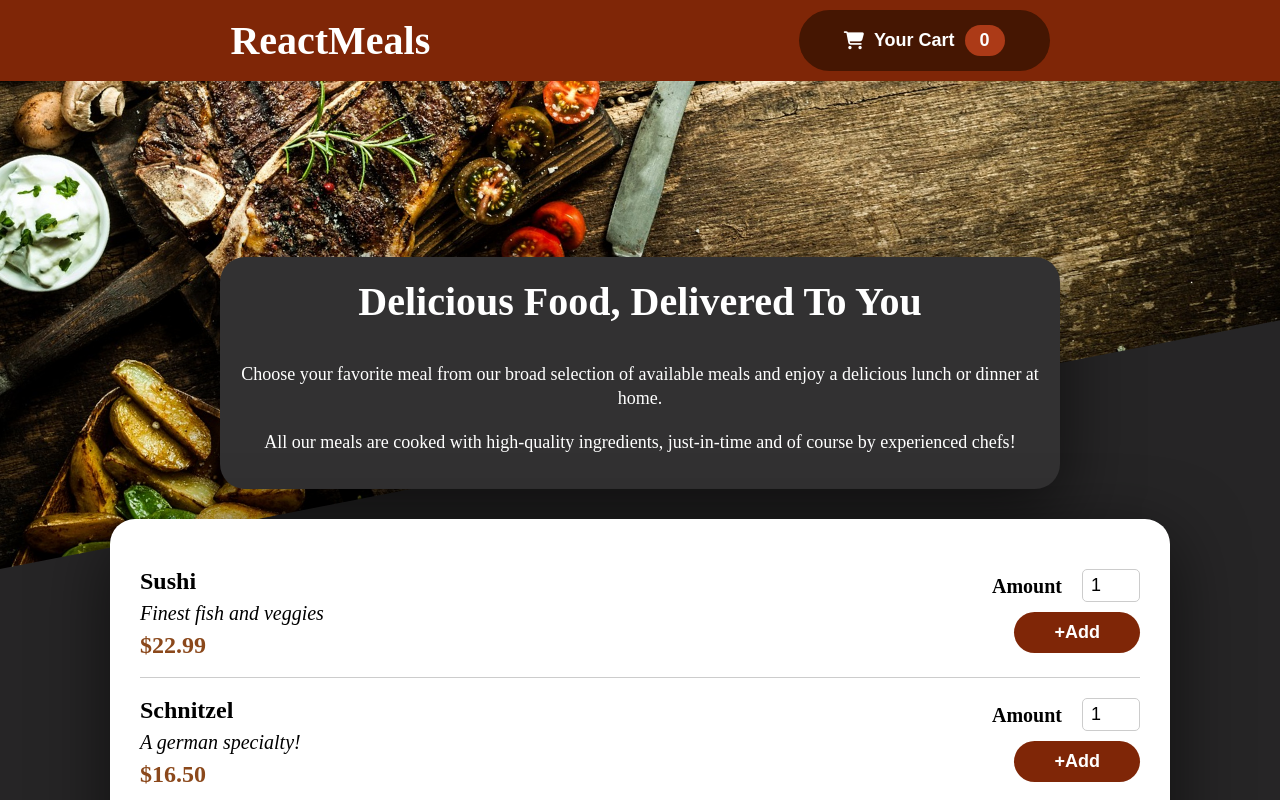
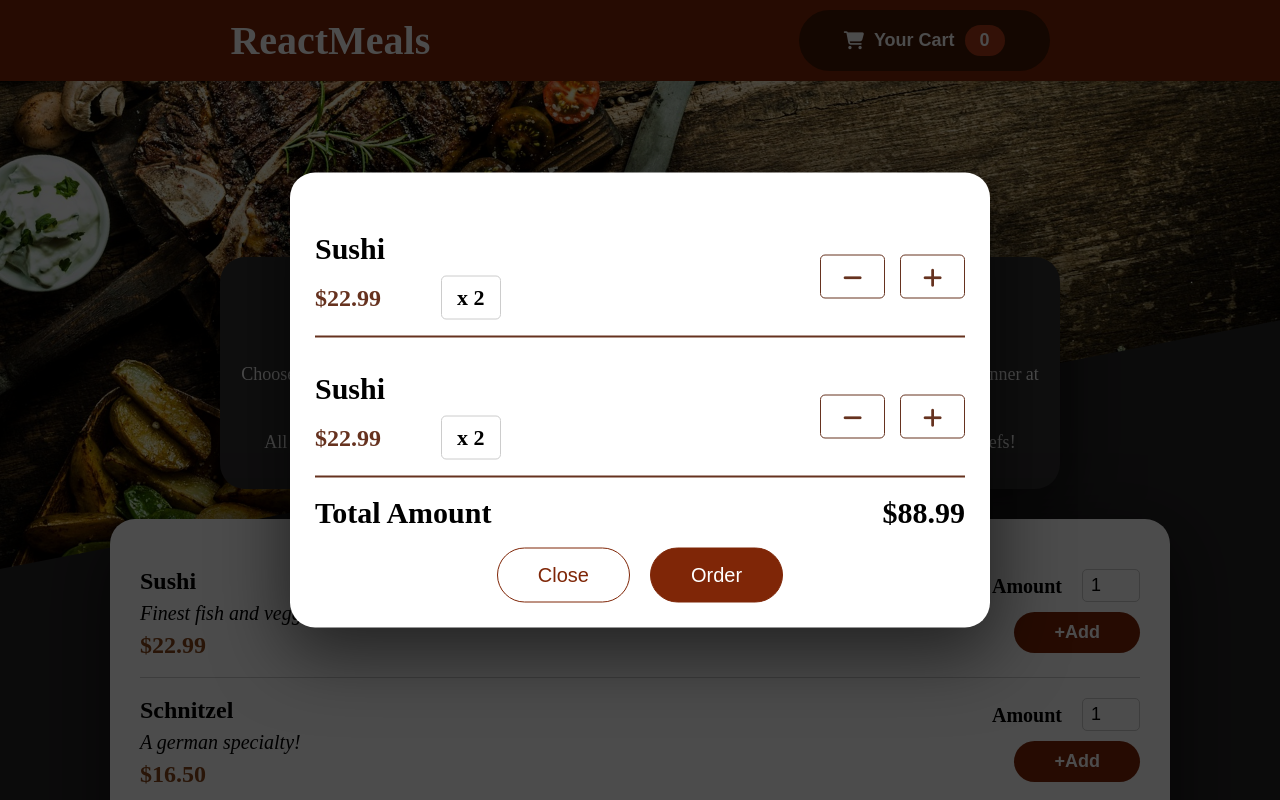
Before and after one commit to hunimoda/food-order-app, a React (Create React App) app: page / in a window 1280 px wide. Shown: the top 800 px of the page. Built offline with nearby package versions, Linux system fonts and the light colour scheme.

Commit message:
Order modal styling complete

```diff
--- a/src/App.js
+++ b/src/App.js
@@ -8,6 +8,7 @@ import MenuList from "./components/MenuList/MenuList";
 
 import CartContext from "./contexts/cart";
 import Alert from "./components/Alert/Alert";
+import Order from "./components/Order/Order";
 
 const items = [
 	{
@@ -59,6 +60,7 @@ function App() {
 					setAlert({ content: "", show: false });
 				}}
 			/>
+			<Order show={true} />
 		</CartContext.Provider>
 	);
 }
--- /dev/null
+++ b/src/components/Order/Order.js
@@ -0,0 +1,29 @@
+import React from "react";
+import Modal from "../UI/Modal/Modal";
+import OrderItem from "./OrderItem/OrderItem";
+import Button from "../UI/Button/Button";
+
+import classes from "./Order.module.css";
+
+const Order = (props) => {
+	const main = (
+		<React.Fragment>
+			<OrderItem />
+			<OrderItem />
+			<div className={classes.total}>
+				<h3>Total Amount</h3>
+				<h3>$88.99</h3>
+			</div>
+		</React.Fragment>
+	);
+
+	const footer = (
+		<React.Fragment>
+			<Button className={classes.close}>Close</Button>
+			<Button className={classes.order}>Order</Button>
+		</React.Fragment>
+	);
+	return <Modal main={main} footer={footer} show={props.show} />;
+};
+
+export default Order;
--- /dev/null
+++ b/src/components/Order/Order.module.css
@@ -0,0 +1,38 @@
+.total {
+	display: flex;
+	justify-content: space-between;
+	align-items: center;
+	margin: 20px 0;
+}
+
+.total h3 {
+	font-size: 30px;
+}
+
+.close,
+.order {
+	font-weight: normal;
+	font-size: 20px;
+	padding: 15px 40px;
+	border: 1px solid #7f2607;
+}
+
+.close {
+	background: white;
+	color: #7f2607;
+}
+
+.close:hover {
+	background: #df9677;
+	border-color: #df9677;
+	color: white;
+}
+
+.order {
+	background: #7f2607;
+	margin-left: 20px;
+}
+
+.order:hover {
+	background: #9f4627;
+}
--- /dev/null
+++ b/src/components/Order/OrderItem/OrderItem.js
@@ -0,0 +1,25 @@
+import classes from "./OrderItem.module.css";
+
+const OrderItem = () => {
+	return (
+		<li className={classes["order-item"]}>
+			<div className={classes["order-item__info"]}>
+				<h4>Sushi</h4>
+				<div>
+					<h5 className={classes["order-item__price"]}>$22.99</h5>
+					<div className={classes["order-item__count"]}>x 2</div>
+				</div>
+			</div>
+			<div className={classes.control}>
+				<button>
+					<i class="fas fa-minus"></i>
+				</button>
+				<button>
+					<i class="fas fa-plus"></i>
+				</button>
+			</div>
+		</li>
+	);
+};
+
+export default OrderItem;
--- /dev/null
+++ b/src/components/Order/OrderItem/OrderItem.module.css
@@ -0,0 +1,50 @@
+.order-item {
+	list-style: none;
+	display: flex;
+	justify-content: space-between;
+	align-items: center;
+	border-bottom: 2px solid #66321f;
+	padding: 36px 0 16px;
+	min-width: 650px;
+}
+
+.order-item__info h4 {
+	font-size: 30px;
+	margin-bottom: 12px;
+}
+.order-item__info > div {
+	display: flex;
+	align-items: center;
+}
+
+.order-item__price {
+	color: #66321f;
+	font-size: 24px;
+}
+
+.order-item__count,
+.control button {
+	border: 1px solid #ccc;
+	border-radius: 5px;
+	padding: 10px 15px;
+	font-size: 22px;
+	font-weight: bold;
+}
+
+.order-item__count {
+	margin-left: 60px;
+}
+.control button {
+	width: 65px;
+	height: 44px;
+	margin-left: 15px;
+	color: #66321f;
+	border-color: #66321f;
+	background: white;
+	cursor: pointer;
+}
+
+.control button:hover {
+	background: #66321f;
+	color: white;
+}
```
